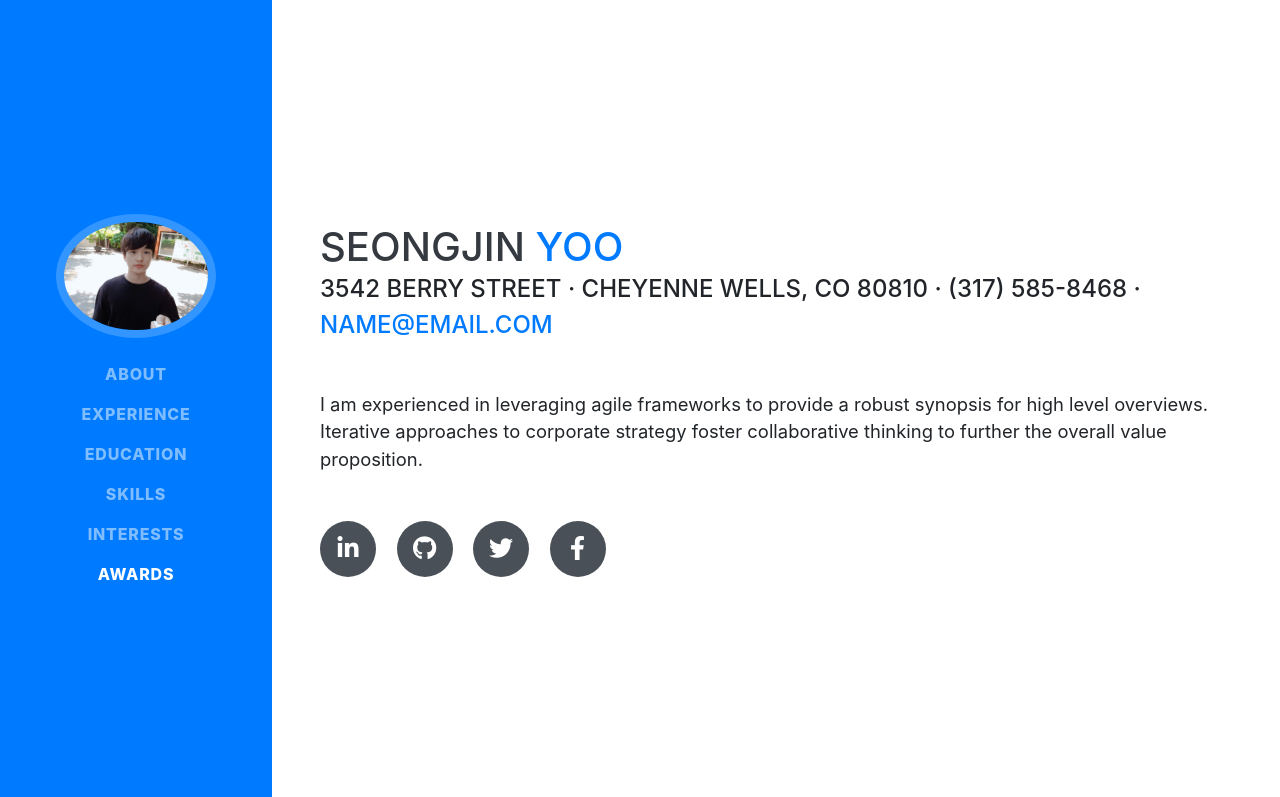
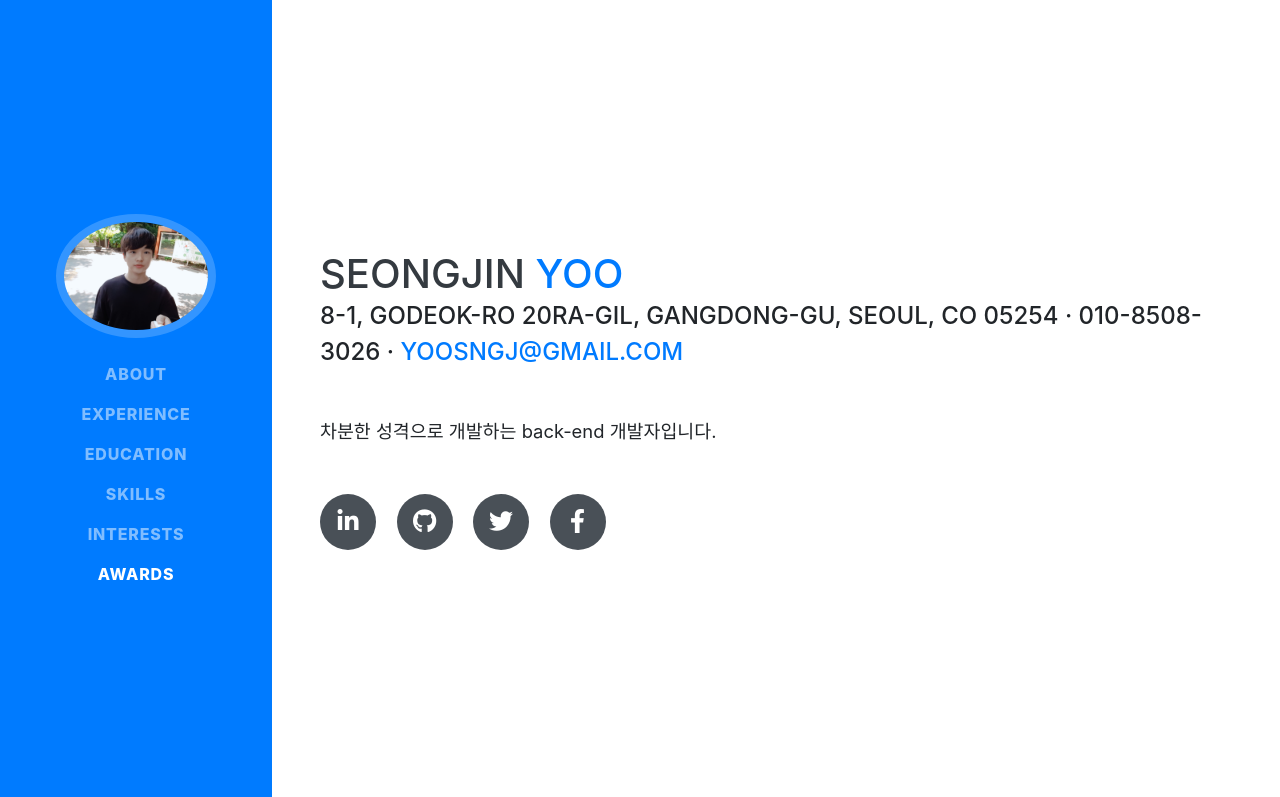
Before and after one commit to SeongjinOliver/SeongjinOliver.github.io, a website with bundled scripts: page index.html in a window 1280 px wide. Shown: the top 797 px of the page. Built offline with nearby package versions, Linux system fonts and the light colour scheme; a web font is replaced by a local one.

Commit message:
Change Story

```diff
--- a/index.html
+++ b/index.html
@@ -96,14 +96,12 @@
             <span class="text-primary">Yoo</span>
           </h1>
           <div class="subheading mb-5">
-            3542 Berry Street · Cheyenne Wells, CO 80810 · (317) 585-8468 ·
-            <a href="mailto:name@email.com">name@email.com</a>
+            8-1, Godeok-ro 20ra-gil, Gangdong-gu, Seoul, CO 05254 ·
+            010-8508-3026 ·
+            <a href="mailto:name@email.com">yoosngj@gmail.com</a>
           </div>
           <p class="lead mb-5">
-            I am experienced in leveraging agile frameworks to provide a robust
-            synopsis for high level overviews. Iterative approaches to corporate
-            strategy foster collaborative thinking to further the overall value
-            proposition.
+            차분한 성격으로 개발하는 back-end 개발자입니다.
           </p>
           <div class="social-icons">
             <a href="#">
```
